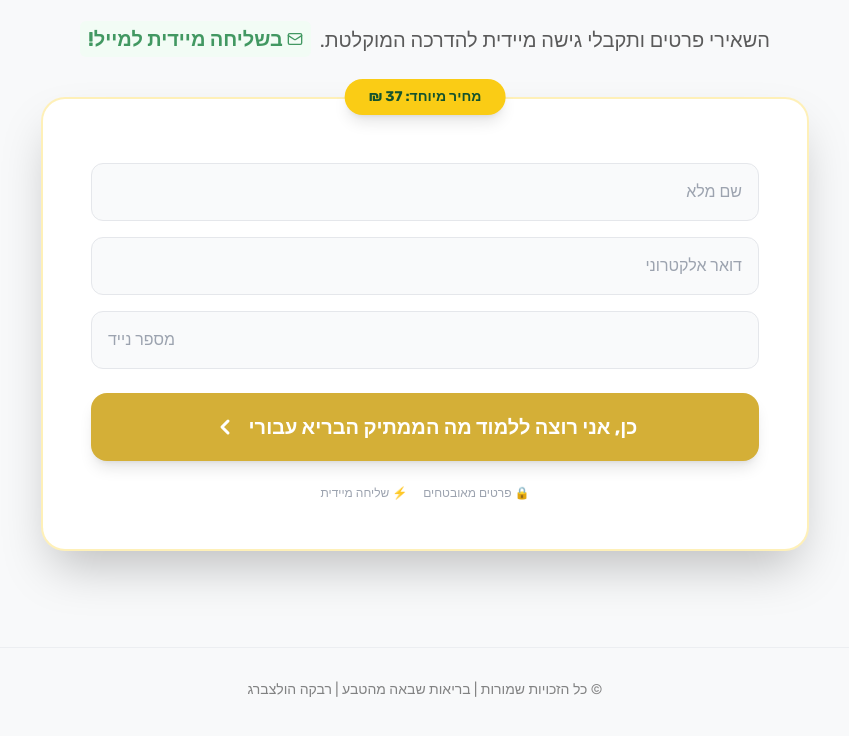
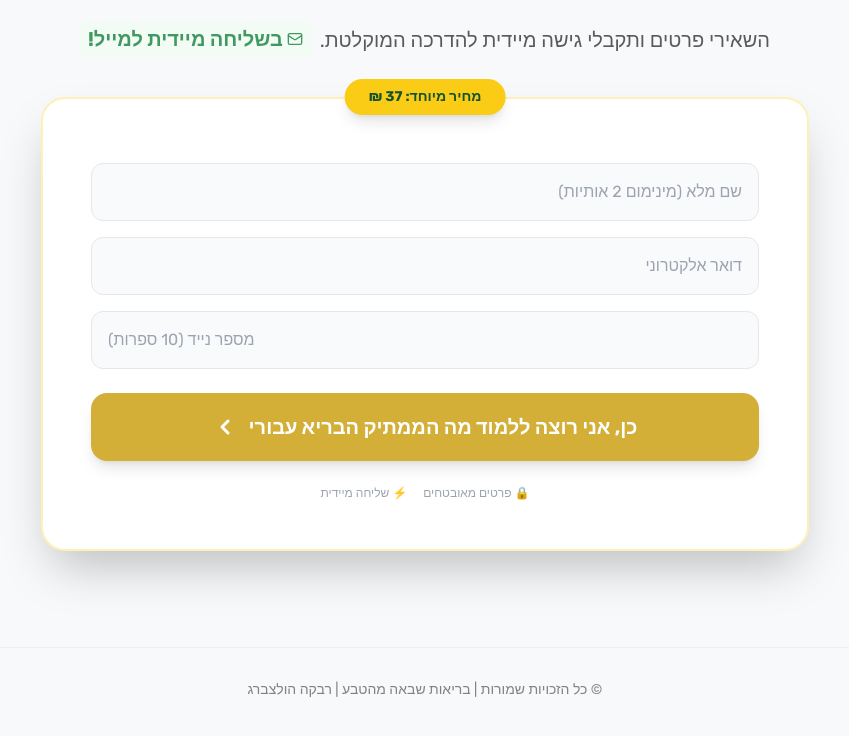
Before and after one commit to rivkaol/mamtikim, a plain HTML site: page index.html in a window 1280 px wide. Shown: the part 3502-4238 px from the top of the page, without its empty margins (215-1064 px from the left). Drawn offline with nearby package versions, Linux system fonts and the light colour scheme.

```diff
--- a/index.html
+++ b/index.html
@@ -101,6 +101,11 @@
             border-color: var(--accent-gold);
             box-shadow: 0 0 0 3px rgba(212, 175, 55, 0.1);
             background-color: #fff;
+        }
+
+        /* Custom validation styles */
+        .form-input:invalid:not(:placeholder-shown) {
+            border-color: #ef4444; /* Red border on invalid */
         }
 
         /* Smooth scrolling */
@@ -356,9 +361,33 @@
 
                 <!-- Custom Form -->
                 <form id="leadForm" class="flex flex-col gap-4 mt-4">
-                    <input type="text" name="name" placeholder="שם מלא" required class="form-input">
-                    <input type="email" name="email" placeholder="דואר אלקטרוני" required class="form-input">
-                    <input type="tel" name="phone" placeholder="מספר נייד" required class="form-input">
+                    <input
+                        type="text"
+                        name="name"
+                        placeholder="שם מלא (מינימום 2 אותיות)"
+                        required
+                        minlength="2"
+                        pattern="[a-zA-Z\u0590-\u05FF\s]+"
+                        title="נא להזין שם המכיל אותיות בלבד, לפחות 2 תווים"
+                        class="form-input"
+                    >
+                    <input
+                        type="email"
+                        name="email"
+                        placeholder="דואר אלקטרוני"
+                        required
+                        class="form-input"
+                    >
+                    <input
+                        type="tel"
+                        name="phone"
+                        placeholder="מספר נייד (10 ספרות)"
+                        required
+                        pattern="[0-9]{10}"
+                        title="נא להזין מספר נייד תקין בעל 10 ספרות"
+                        inputmode="numeric"
+                        class="form-input"
+                    >
 
                     <button type="submit" id="submitButton" class="w-full cta-button py-5 text-xl font-bold flex justify-center items-center gap-3 shadow-lg hover:shadow-2xl mt-2">
                         <span>כן, אני רוצה ללמוד מה הממתיק הבריא עבורי</span>
@@ -412,6 +441,12 @@
         form.addEventListener('submit', async function(e) {
             e.preventDefault();
 
+            // Check Validity manually to ensure constraints are met
+            if (!form.checkValidity()) {
+                form.reportValidity();
+                return;
+            }
+
             // Disable button to prevent double submit
             const originalButtonText = submitButton.innerHTML;
             submitButton.disabled = true;
```
